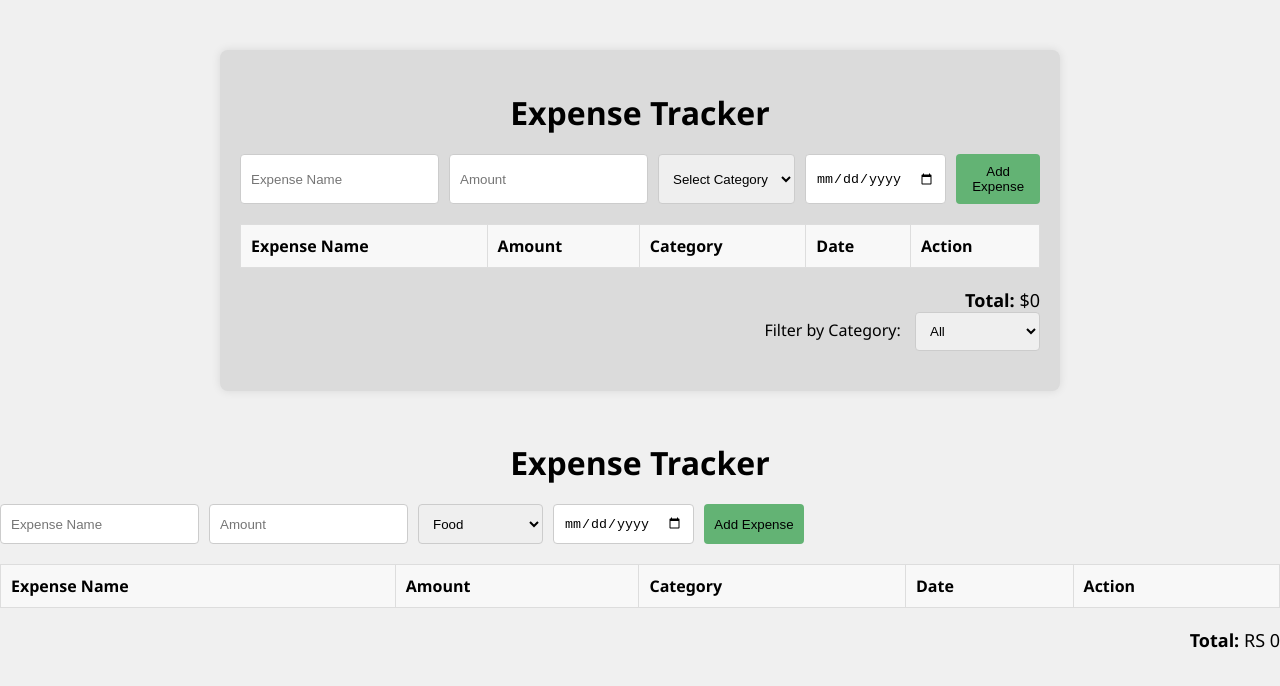
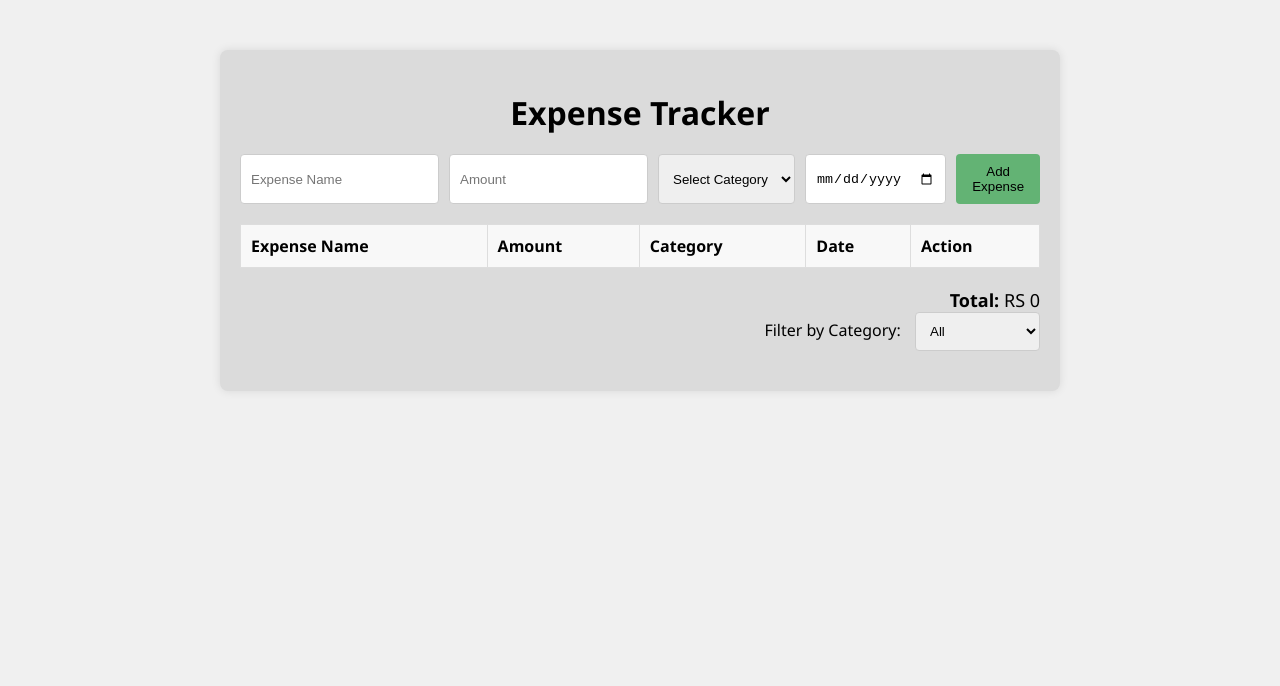
Before and after one commit to rehank123/Expense-Tracker, a plain HTML site: page index.htm in a window 1280 px wide. Drawn offline with Linux system fonts and the light colour scheme.

Commit message:
Update index.htm

```diff
--- a/index.htm
+++ b/index.htm
@@ -36,7 +36,7 @@
                 <tbody id="expense-list"></tbody>
             </table>
             <div class="total-amount">
-                <strong>Total:</strong> $<span id="total-amount">0</span>
+                <strong>Total:</strong> RS <span id="total-amount">0</span>
             </div>
         </div>
         <div class="filter">
@@ -54,72 +54,3 @@
 </body>
 
 </html>
-
-
-
-
-<!DOCTYPE html>
-<html lang="en">
-
-<head>
-    <meta charset="UTF-8">
-    <meta name="viewport" content="width=device-width, initial-scale=1.0">
-    <title>Expense Tracker</title>
-</head>
-
-<body>
-    <div class="cont">
-        <h1>
-            Expense Tracker
-        </h1>
-
-        <form id="expense-from">
-
-        <input type="text" id="expense-name" placeholder="Expense Name" required>
-        <input type="text" id="expense-amount" placeholder="Amount" required>
-        <select id="expense-category" required>
-            <option value="Food">Food</option>
-            <option value="Transport">Transport</option>
-            <option value="Entertainment">Entertainment</option>
-            <option value="other">other</option>
-        </select>
-        <input type="date" id="expense-date" required>
-        <button type="submit">Add Expense</button>
-    </form>
-
-
-    <div class="expense-table">
-        <table>
-            <thead>
-                <tr>
-                    <th>Expense Name</th>
-                    <th>Amount</th>
-                    <th>Category</th>
-                    <th>Date</th>
-                    <th>Action</th>
-                </tr>
-            </thead>
-            <tbody id="expense-list">
-
-            </tbody>
-
-        </table>
-
-
-        <div class="total-amount">
-            <strong>Total:</strong> RS <span id="total-amount">0</span>
-        </div>
-
-
-
-    </div>
-
-    </div>
-
-
-    <script src="./script.js"></script>
-
-
-</body>
-
-</html>
```
